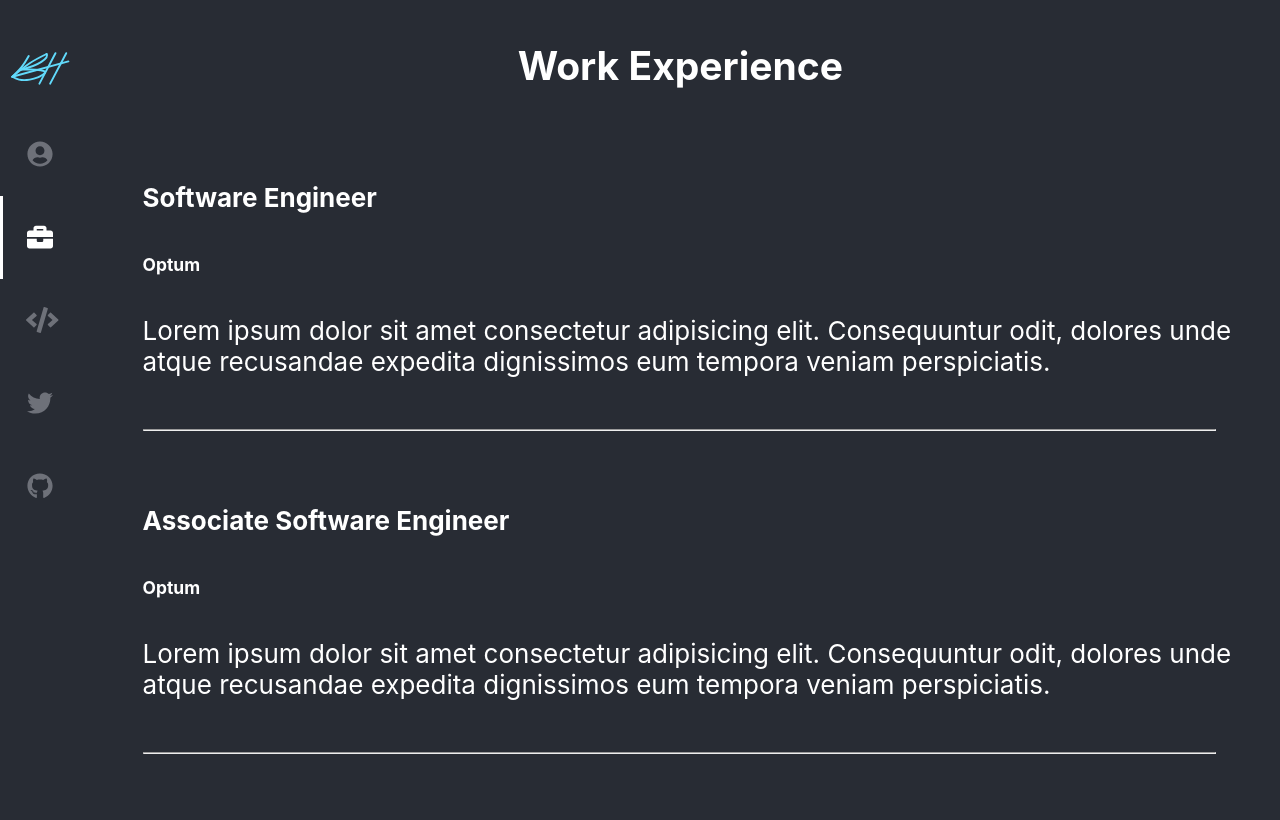
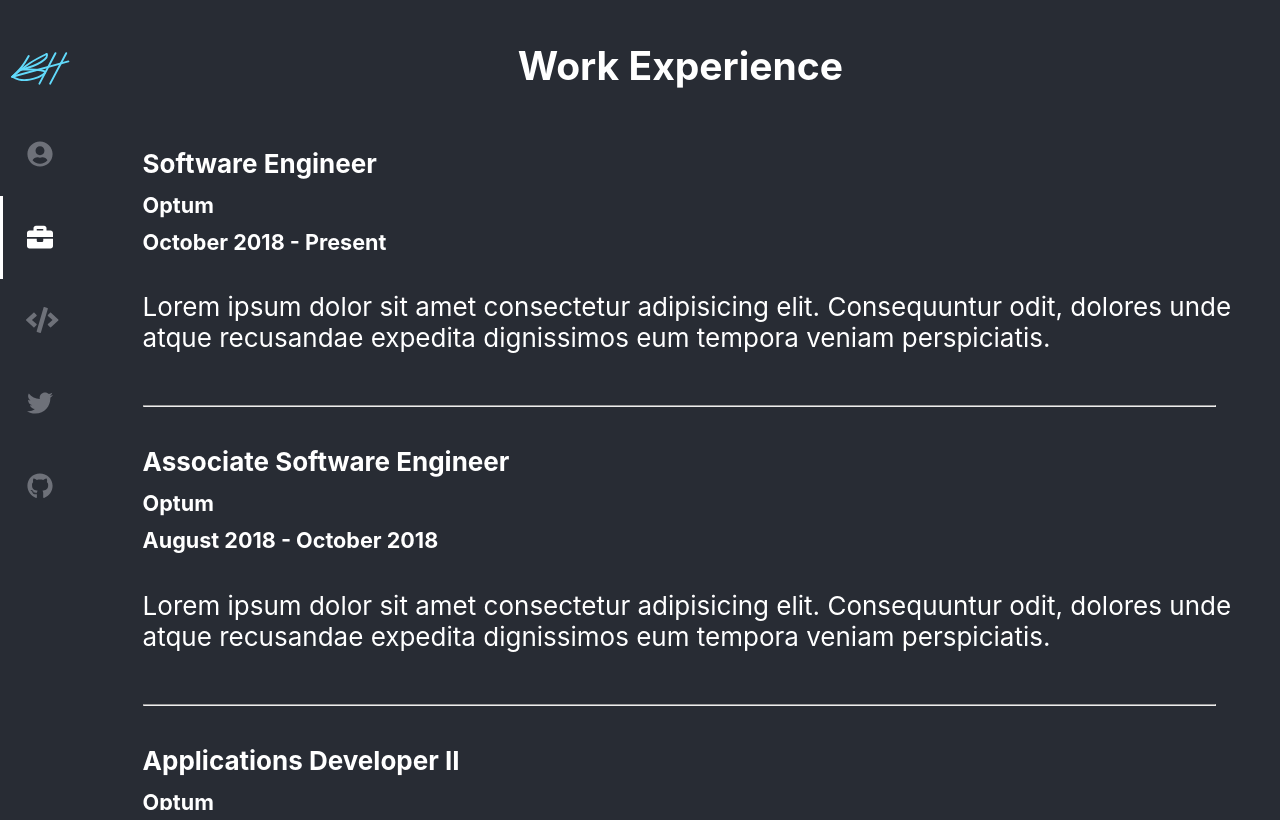
Before and after one commit to brianHollingsworth/brianhollingsworth.github.io, a React (Create React App) app: page /work-experience in a window 1280 px wide. Built offline with nearby package versions, Linux system fonts and the light colour scheme.

Commit message:
Added tenure to job header and spacer to footer.

```diff
--- a/src/App.css
+++ b/src/App.css
@@ -23,6 +23,10 @@
   max-height: 100vh;
 }
 
+.spacer {
+  height: 1.5em;
+}
+
 @keyframes App-logo-spin {
   from {
     transform: rotate(0deg);
--- a/src/Job.jsx
+++ b/src/Job.jsx
@@ -5,8 +5,9 @@ const Job = props => {
     return (
         <div className="job">
             <div className="job-header">
-                <h4>{props.title}</h4>
-                <h6>{props.company}</h6>
+                <h4 className="job-title">{props.title}</h4>
+                <h5 className="job-company">{props.company}</h5>
+                <h5 className="job-tenure">{props.tenure}</h5>
             </div>
             <p>
                 Lorem ipsum dolor sit amet consectetur adipisicing elit. Consequuntur odit, dolores unde atque recusandae expedita dignissimos eum tempora veniam perspiciatis.
--- a/src/WorkExperience.jsx
+++ b/src/WorkExperience.jsx
@@ -7,15 +7,16 @@ export default function WorkExperience(props) {
             <h2>Work Experience</h2>
             {/* TODO: Implement a read-from-JSON feature, similar to the
             original brian.hollingsworth.codes read displayed information. */}
-            <Job title="Software Engineer" company="Optum"/>
-            <Job title="Associate Software Engineer" company="Optum"/>
-            <Job title="Applications Developer II" company="Optum"/>
-            <Job title="Tech Dev Program Senior Associate" company="Optum"/>
-            <Job title="Tech Dev Program Intern" company="Optum"/>
-            <Job title="Software Engineering Intern" company="Maverick Software Consulting"/>
-            <Job title="Software Quality Assurance Intern" company="Symantec"/>
-            <Job title="Manager" company="Marnanteli's Pizza"/>
-            <Job title="Fulfillment Associate" company="Merrill Corporation"/>
+            <Job title="Software Engineer" company="Optum" tenure="October 2018 - Present"/>
+            <Job title="Associate Software Engineer" company="Optum" tenure="August 2018 - October 2018"/>
+            <Job title="Applications Developer II" company="Optum" tenure="January 2018 - August 2018"/>
+            <Job title="Tech Dev Program Senior Associate" company="Optum" tenure="November 2016 - January 2018"/>
+            <Job title="Tech Dev Program Intern" company="Optum" tenure="June 2016 - August 2016"/>
+            <Job title="Software Engineering Intern" company="Maverick Software Consulting" tenure="March 2014 – April 2016"/>
+            <Job title="Software Quality Assurance Intern" company="Symantec" tenure="May 2015 – August 2015"/>
+            <Job title="Manager" company="Marnanteli's Pizza" tenure="January 2012 – February 2016"/>
+            <Job title="Fulfillment Associate" company="Merrill Corporation" tenure="July 2012 – February 2014"/>
+            <div className="spacer"></div>
         </div>
     );
 }
--- a/src/css/Job.css
+++ b/src/css/Job.css
@@ -11,6 +11,11 @@
     text-align: left;
 }
 
+.job-header h4, h5, h6 {
+    margin: 0;
+    padding-bottom: 0.5em;
+}
+
 hr {
     width: 95%;
     margin-left: 0;
```
